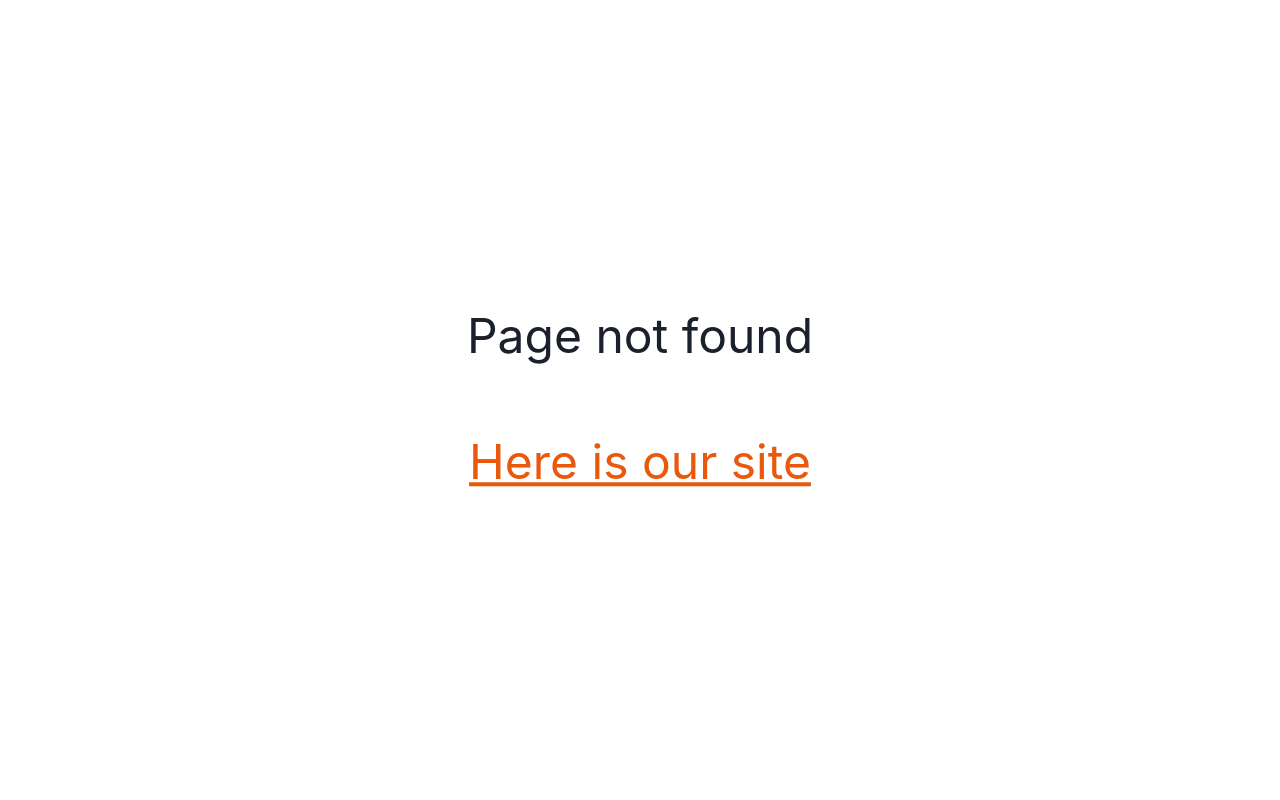
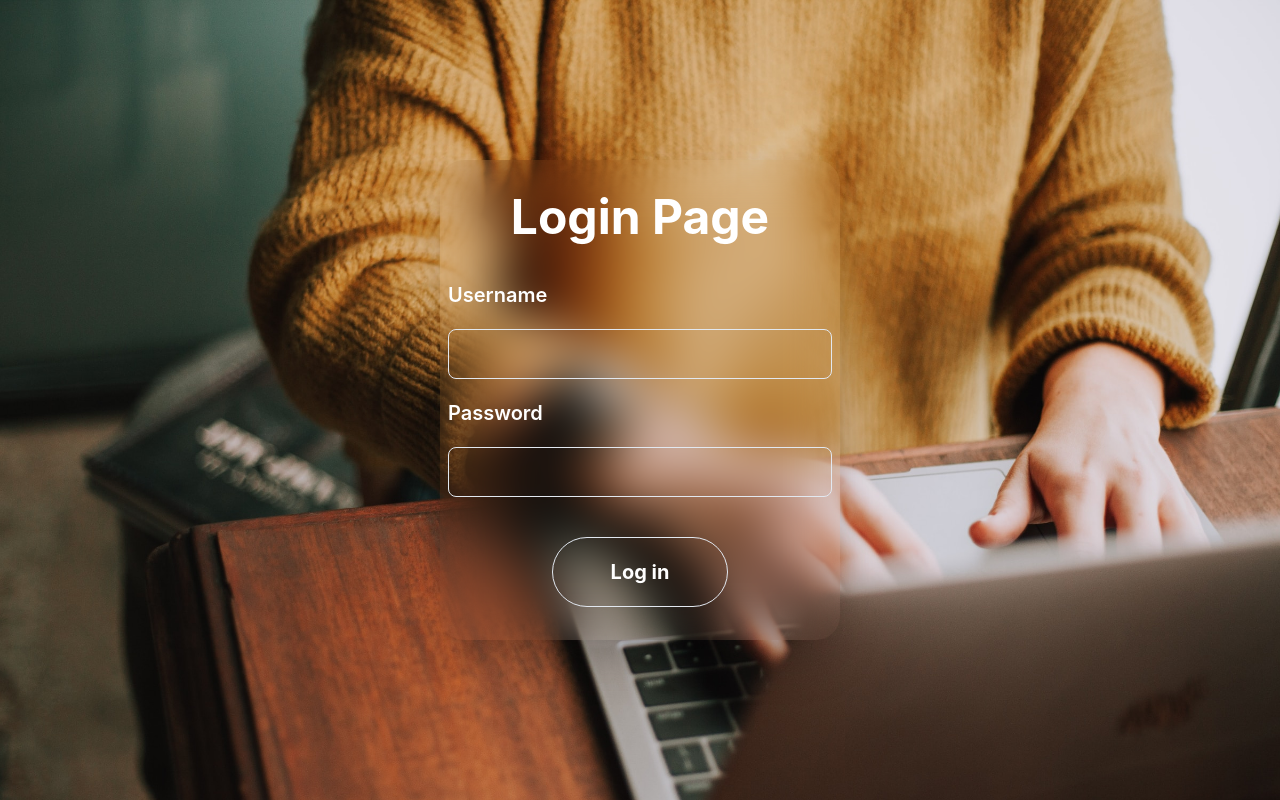
Before and after one commit to apiwatz-lee/MERN-Ecommerce-App, a React (Vite) app in the folder client/: page /login in a window 1280 px wide. Before the commit this address had no page. Built offline with nearby package versions, Linux system fonts and the light colour scheme.

Commit message:
feat:design and create login page

```diff
--- a/client/src/App.jsx
+++ b/client/src/App.jsx
@@ -8,6 +8,7 @@ import { ChakraProvider } from '@chakra-ui/react'
 import ProductCartPage from './pages/ProductCartPage'
 import Homepage from './pages/Homepage'
 import PageNotFoud from './pages/PageNotFoud'
+import LoginPage from './pages/LoginPage'
 
 export const AppContext = createContext(null)
 
@@ -61,6 +62,7 @@ function App() {
           <BrowserRouter>
             <Routes>
               <Route path='/' element={<Homepage/>}/>
+              <Route path='/login' element={<LoginPage/>}/>
               <Route path='/product' element={<ProductListPage/>}/>
               <Route path='/product/upload' element={<UploadProductPage/>}/>
               <Route path='/product/detail/:id' element={<ProductDetailsPage/>}/>
--- /dev/null
+++ b/client/src/pages/LoginPage.jsx
@@ -0,0 +1,48 @@
+import React from 'react'
+import { useState } from 'react'
+import axios from 'axios'
+
+const LoginPage = () => {
+
+    const [username,setUsername] = useState('')
+    const [password,setPassword] = useState('')
+
+    const handleLogin = async() => {
+
+    }
+
+  return (
+    <>
+        <main className='bg-shopping bg-cover w-screen h-screen'>
+            <section className='w-full h-full flex flex-col justify-center items-center'>
+                <div className='p-10 sm:p-10 sm:w-[50vh] sm:h-[60vh] rounded-3xl flex flex-col justify-center items-center gap-5 backdrop-blur-xl shadow-2xl'>
+                    <h1 className='text-white text-center text-xl sm:text-5xl font-bold'>Login Page</h1>
+
+                    <label className='text-lg sm:text-xl font-semibold sm:w-96 text-white mt-5'>Username</label>
+                    <input
+                        type="text"
+                        className='bg-transparent border p-3 sm:w-96 rounded-lg outline-none text-white'
+                        value={username}
+                        onChange={(e)=>setUsername(e.target.value)}
+                        />
+
+                    <label className='text-lg sm:text-xl font-semibold sm:w-96 text-white'>Password</label>
+                    <input
+                        type="password"
+                        className='bg-transparent border p-3 sm:w-96 rounded-lg outline-none text-white'
+                        value={password}
+                        onChange={(e)=>setPassword(e.target.value)}
+                        />
+
+                    <button
+                        className='text-white border p-5 w-44 rounded-full font-bold text-xl mt-5'
+                        onClick={handleLogin}
+                        >Log in</button>
+                </div>
+            </section>
+        </main>
+    </>
+  )
+}
+
+export default LoginPage
```
